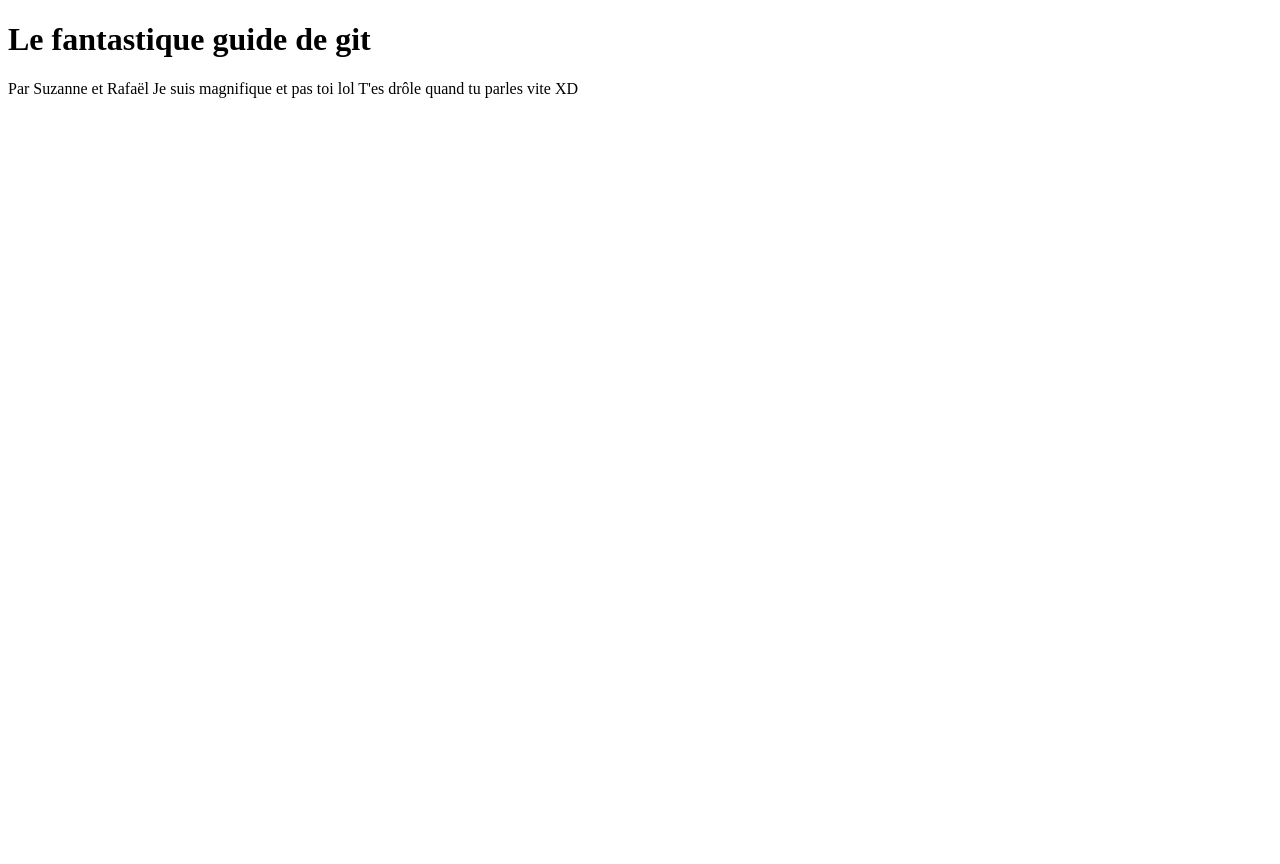
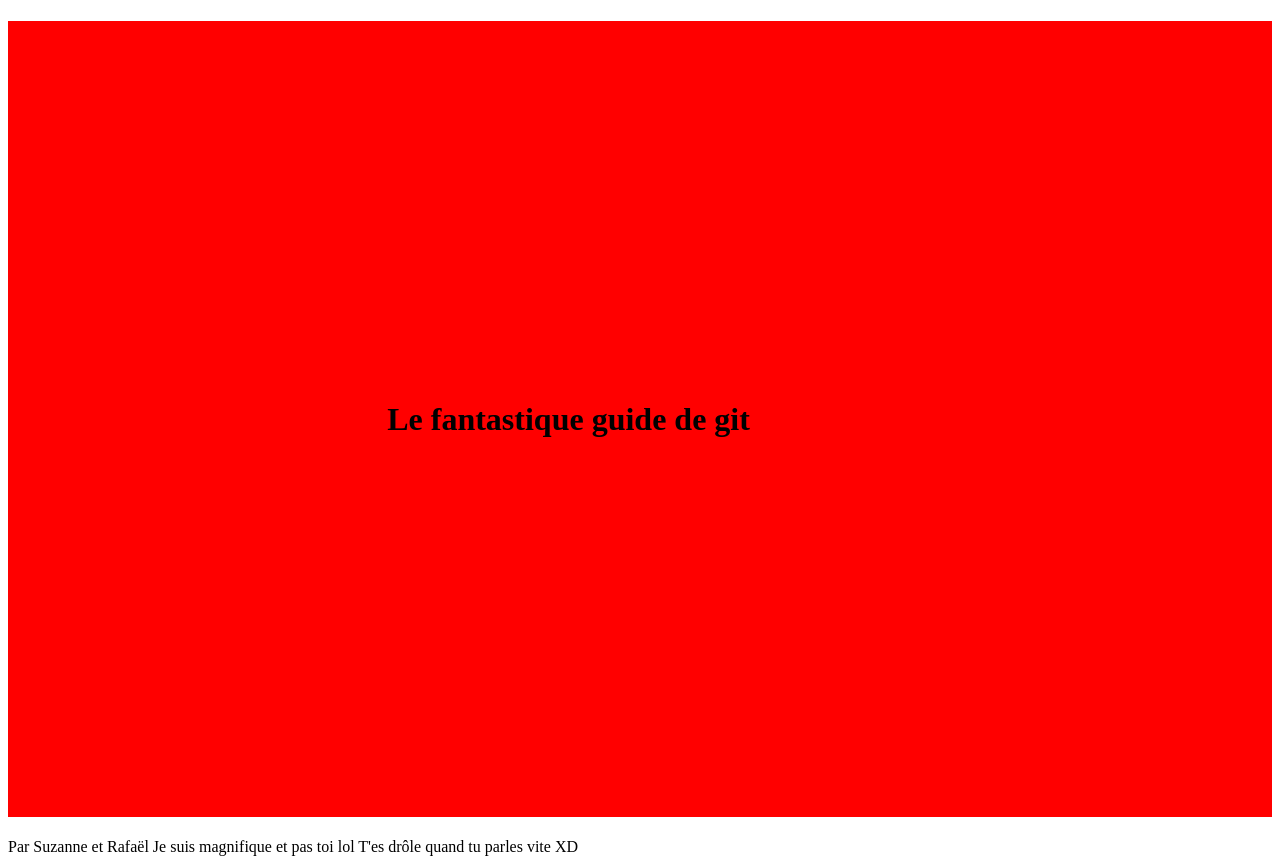
Before and after one commit to SuzanneAir/td4-, a plain HTML site: page index.html in a window 1280 px wide. Before the commit the page ends 800 px from the top, so only its background shows below. Drawn offline with Linux system fonts and the light colour scheme.

Commit message:
style de l'index

```diff
--- a/index.html
+++ b/index.html
@@ -5,7 +5,11 @@
 
 	<meta charset="utf-8">
 	<title>td4</title>
+	<style>
+	h1 { Background-color : red;
+	    padding : 30% }
 
+	</style>
 	</head>
 
 	<body>
```
